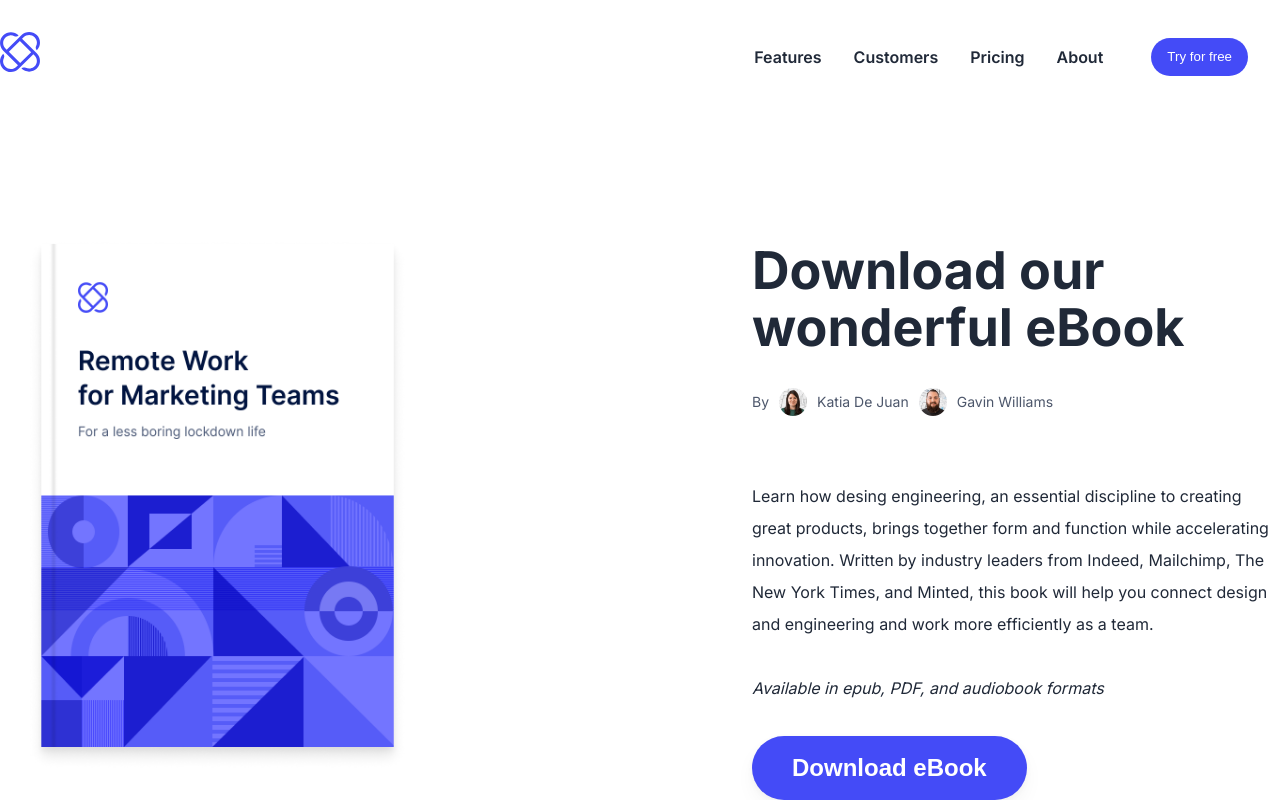
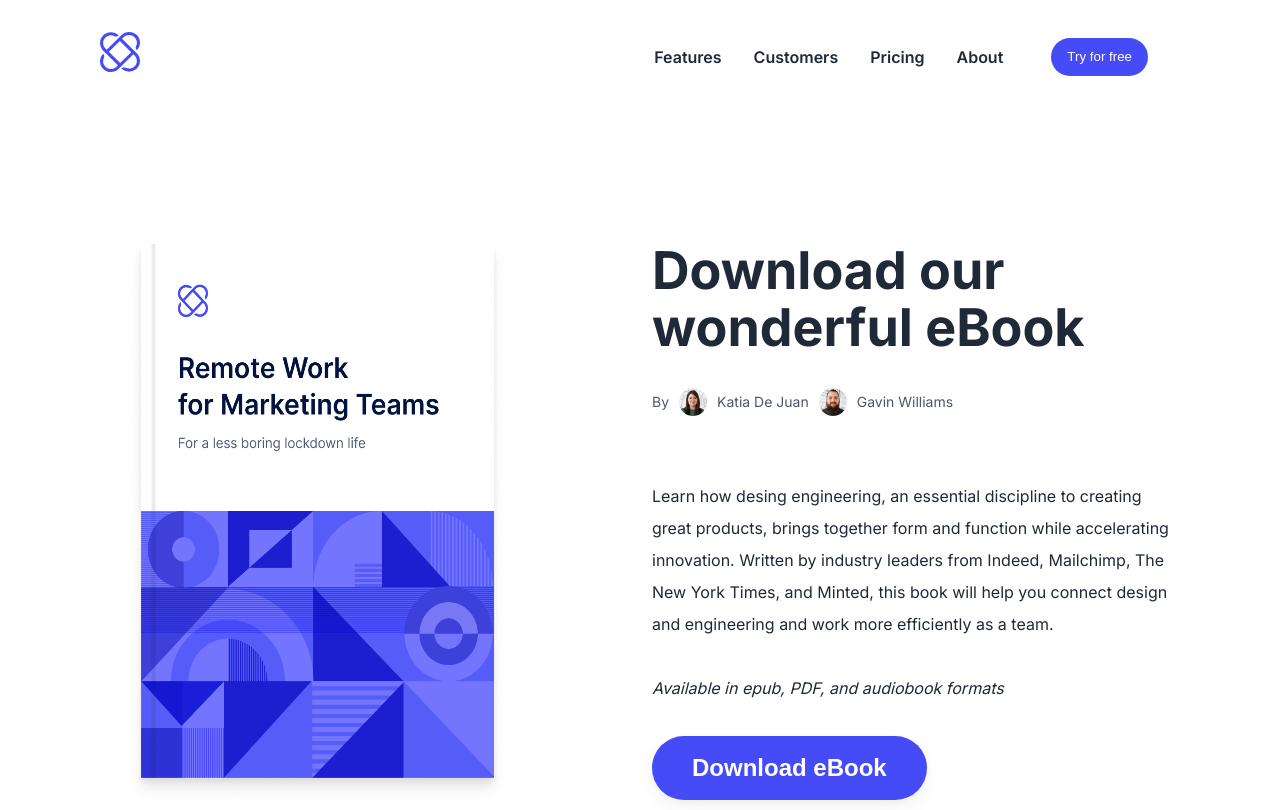
Before and after one commit to hyelci/capsule, a plain HTML site: page index.html in a window 1280 px wide. Drawn offline with Linux system fonts and the light colour scheme.

Commit message:
completed the challenge

```diff
--- a/index.css
+++ b/index.css
@@ -1,6 +1,3 @@
-html {
-}
-
 body {
   background-color: white;
   margin: 0;
@@ -13,7 +10,7 @@ body {
 }
 
 header {
-  max-width: 1440px;
+  max-width: 1080px;
   margin: 0 auto;
   margin-top: 32px;
 }
@@ -37,12 +34,6 @@ h1 {
   margin: 0;
 }
 
-.header-nav {
-}
-
-.header-nav-logo {
-}
-
 .mobile-hamburger-menu {
   display: none;
 }
@@ -61,6 +52,11 @@ h1 {
 
 .header-nav-links li button {
   margin-left: 16px;
+}
+
+.header-nav-links a {
+  text-decoration: none;
+  color: #202938;
 }
 
 button {
@@ -83,7 +79,7 @@ button {
 }
 
 main {
-  max-width: 1440px;
+  max-width: 1080px;
   padding-top: 160px;
   margin: 0 auto;
   display: flex;
@@ -92,7 +88,7 @@ main {
 
 .hero-image {
   width: 375px;
-  height: 526px;
+  height: 100%;
   padding: 0 30px;
 }
 
@@ -181,7 +177,3 @@ main {
     width: 100%;
   }
 }
-
-/* Medium screens  */
-@media only screen and (min-width: 601px) and (max-width: 1024px) {
-}
--- a/index.html
+++ b/index.html
@@ -18,15 +18,15 @@
   <body>
     <header class="">
       <nav class="header-nav">
-        <a class="header-nav-logo" href="/" title="Logo">
-          <img src="assets/logo.svg" />
+        <a class="header-nav-logo" href="#" title="Logo">
+          <img src="assets/logo.svg" alt="Logo" />
         </a>
 
         <ul class="header-nav-links">
-          <li>Features</li>
-          <li>Customers</li>
-          <li>Pricing</li>
-          <li>About</li>
+          <li><a href="#">Features</a></li>
+          <li><a href="#">Customers</a></li>
+          <li><a href="#">Pricing</a></li>
+          <li><a href="#">About</a></li>
           <li><button>Try for free</button></li>
         </ul>
         <div class="mobile-hamburger-menu">
@@ -141,10 +141,6 @@
             </div>
           </form>
         </div>
-
-        <!-- <div class="modal-footer">
-          <h3>Modal Footer</h3>
-        </div> -->
       </div>
     </div>
 
```
Also changed, not shown: screens/desktop2.png (added), screens/desktop3.png (added), screens/desktop4.png (added), screens/mobile1.png (added), screens/mobile2.png (added), screens/mobile3.png (added), 2 other files.
